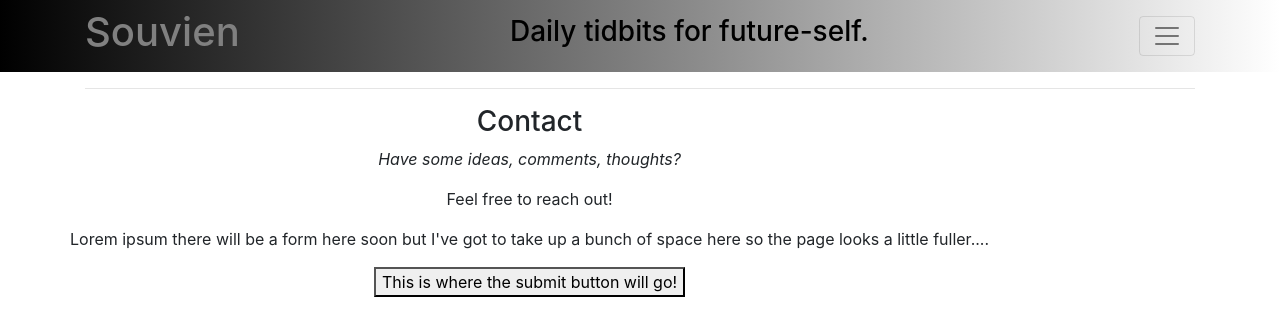
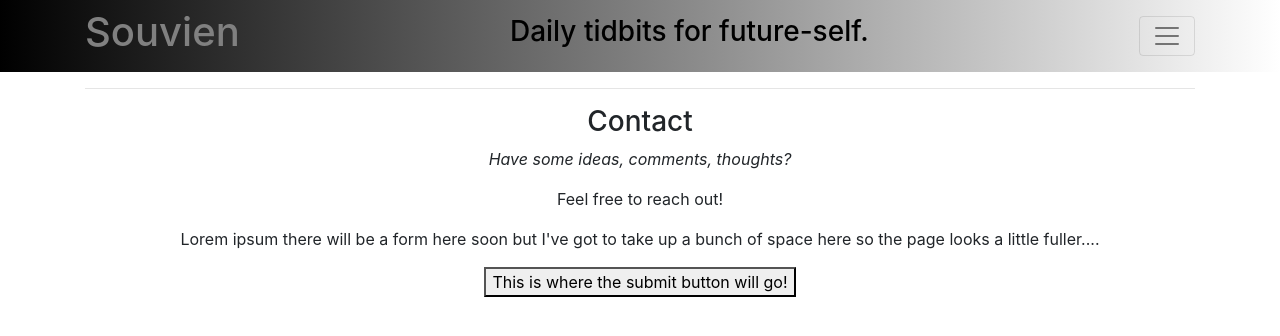
Before and after one commit to laylar/Souvien, a React (Create React App) app: page /contact in a window 1280 px wide. Shown: the top 336 px of the page. Built offline with nearby package versions, Linux system fonts and the light colour scheme.

Commit message:
Updated div formatting

```diff
--- a/src/components/ContactComponent.js
+++ b/src/components/ContactComponent.js
@@ -10,7 +10,7 @@ class Contact extends Component {
                     </div>
                 </div>
                 <div className="row row-content">
-                <div>
+                    <div className="col">
                         <h3>Contact</h3>
                         <p><i>Have some ideas, comments, thoughts?</i></p>
 
--- a/src/components/HomeComponent.js
+++ b/src/components/HomeComponent.js
@@ -15,7 +15,7 @@ class Home extends Component {
                     </div>
                 </div>
                 <div className="row row-content">
-                <div>
+                    <div className="col">
                         <h3>Home Sweet Home</h3>
                         <p>This is where some welcome home text will go</p>
                         <p>There will be a way to log in.</p>
```
Lines whose indentation alone changed are shown as unchanged.
